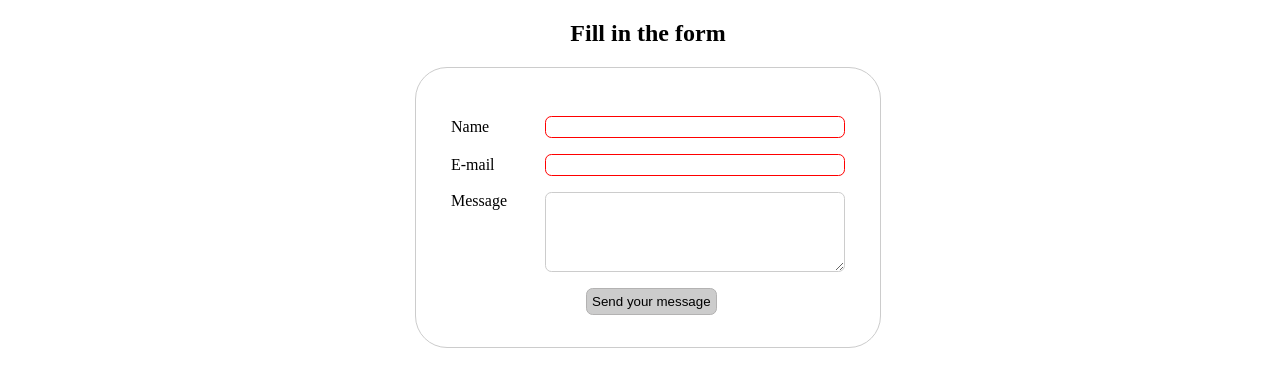
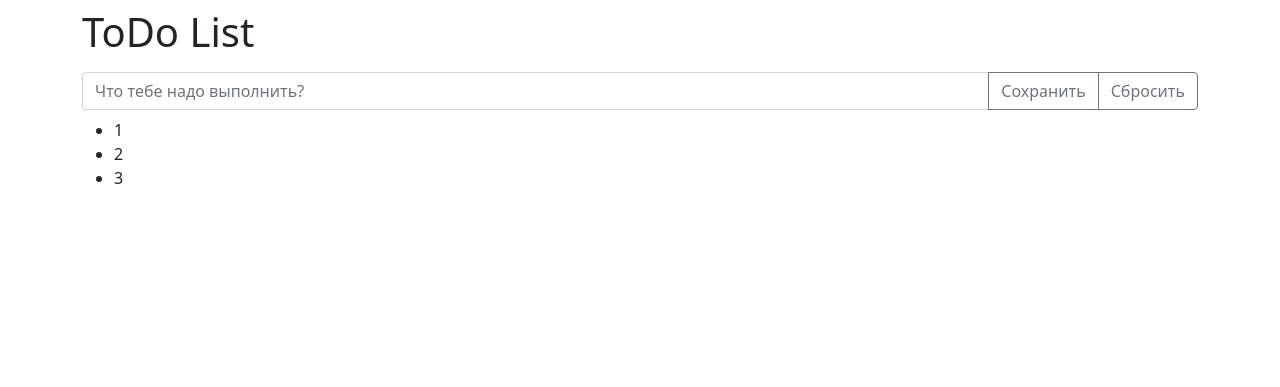
Before and after one commit to annufka/drupal, a PHP site: page / in a window 1280 px wide. Shown: the top 387 px of the page. Run offline with PHP 8.4, Linux system fonts and the light colour scheme.

Commit message:
First work with js

```diff
--- a/public/action.php
+++ /dev/null
@@ -1,6 +0,0 @@
-<?php
-$name = $_POST['user_name'];
-$mail = $_POST['user_mail'];
-$msg = $_POST['user_message'];
-
-echo "Hello $name";
--- /dev/null
+++ b/public/index.html
@@ -0,0 +1,41 @@
+<!DOCTYPE html>
+<html lang="en">
+
+<head>
+  <meta charset="UTF-8">
+  <meta http-equiv="X-UA-Compatible" content="IE=edge">
+  <meta name="viewport" content="width=device-width, initial-scale=1.0">
+  <title>Form</title>
+  <link rel="stylesheet" href="style/style.css">
+  <link href="https://cdn.jsdelivr.net/npm/bootstrap@5.0.2/dist/css/bootstrap.min.css" rel="stylesheet" integrity="sha384-EVSTQN3/azprG1Anm3QDgpJLIm9Nao0Yz1ztcQTwFspd3yD65VohhpuuCOmLASjC" crossorigin="anonymous">
+</head>
+
+<body>
+
+  <div class="container">
+
+    <h1 class="py-2">ToDo List</h1>
+
+    <div class="input-group">
+      <input id="user-input" type="text" class="form-control" placeholder="Что тебе надо выполнить?">
+      <input id="btn-submit" class="btn btn-outline-secondary" type="submit" value="Сохранить">
+      <input id="btn-reset" class="btn btn-outline-secondary" type="reset" value="Сбросить">
+    </div>
+
+    <div class="list-to-do py-2">
+      <ul>
+        <li>1</li>
+        <li>2</li>
+        <li>3</li>
+      </ul>
+    </div>
+  </div>
+
+  <script src="https://cdn.jsdelivr.net/npm/bootstrap@5.0.2/dist/js/bootstrap.bundle.min.js" integrity="sha384-MrcW6ZMFYlzcLA8Nl+NtUVF0sA7MsXsP1UyJoMp4YLEuNSfAP+JcXn/tWtIaxVXM" crossorigin="anonymous"></script>
+  <script src="js/main.js"></script>
+
+</body>
+
+</html>
+</body>
+</html>
--- a/public/index.php
+++ /dev/null
@@ -1,51 +0,0 @@
-<!DOCTYPE html>
-<html lang="en">
-
-<head>
-  <meta charset="UTF-8">
-  <meta http-equiv="X-UA-Compatible" content="IE=edge">
-  <meta name="viewport" content="width=device-width, initial-scale=1.0">
-  <title>Form</title>
-  <link rel="stylesheet" href="style/style.css">
-</head>
-
-<body>
-  <div class="form">
-    <h2>
-      Fill in the form
-    </h2>
-
-    <form action="action.php" method="post">
-
-      <p>
-        <label for="name">Name</label>
-        <input type="text" id="name" name="user_name" required pattern="[A-Za-zА-Яа-яЁё]{3,}">
-      </p>
-      <p>
-        <label for="mail">E-mail</label>
-        <input type="email" id="mail" name="user_mail" required pattern="[a-z0-9._%+-]+@[a-z0-9.-]+\.[a-z]{2,4}$">
-      </p>
-      <p>
-        <label for="msg">Message</label>
-        <textarea id="msg" name="user_message"></textarea>
-      </p>
-
-      <button type="submit">Send your message</button>
-
-    </form>
-</body>
-</body>
-
-</html>
-</div>
-</body>
-
-</html>
-</body>
-
-</html>
-</form>
-</div>
-</body>
-
-</html>
--- /dev/null
+++ b/public/js/main.js
@@ -0,0 +1,29 @@
+"use strict";
+
+window.onload = function () {
+    const saveButton = document.getElementById("btn-submit");
+    // const clearButton = document.getElementById("btn-reset");
+
+    let listToDo = [];
+
+    if (saveButton) { saveButton.addEventListener("click", addItemToList) };
+}
+
+function addItemToList() {
+    let user_input = document.getElementById("user-input");
+    console.log(user_input.value);
+}
+
+// function resetItemToList(){
+
+// }
+
+// if (clearButton){clearButton.addEventListener( "click" , resetItemToList)};
+
+// let item = prompt();
+
+// if (item){
+//     listToDo.push(item);
+// }
+
+// console.log(listToDo);
--- a/public/style/style.css
+++ b/public/style/style.css
@@ -1,80 +1,3 @@
 body {
   width: 100%;
 }
-
-.form {
-  text-align: center;
-}
-
-form {
-  /* Расположим форму по центру страницы */
-  margin: 0 auto;
-  width: 400px;
-  /* Определим контур формы */
-  padding: 2em;
-  border: 1px solid #CCC;
-  border-radius: 2em;
-}
-
-form p {
-  margin-top: 1em;
-}
-
-label {
-  display: inline-block;
-  width: 90px;
-  text-align: left;
-}
-
-input,
-textarea {
-  /* Убедимся, что все поля имеют одинаковые настройки шрифта
-     По умолчанию в textarea используется моноширинный шрифт */
-  font: 1em sans-serif;
-
-  /* Определим размер полей */
-  width: 300px;
-  box-sizing: border-box;
-
-  /* Стилизуем границы полей */
-  border: 1px solid #CCC;
-  border-radius: 0.4em;
-}
-
-input:focus,
-textarea:focus {
-  /* Дополнительная подсветка для элементов в фокусе */
-  border-color: #000;
-}
-
-textarea {
-  /* Выравним многострочные текстовые поля с их текстами-подсказками */
-  vertical-align: top;
-  /* Предоставим пространство для ввода текста */
-  height: 5em;
-}
-
-input:invalid,
-textarea:invalid {
-  border: 1px solid red;
-}
-
-input:valid,
-textarea:invalid {
-  border: 1px solid #CCC;
-}
-
-button {
-  /* Этот дополнительный внешний отступ примерно равен расстоянию
-     между текстами-подсказками и текстовыми полями */
-  margin-left: .5em;
-  background-color: #CCC;
-  border-radius: .5em;
-  padding: 5px;
-  border: 1px solid rgb(179, 178, 178);
-}
-
-button:hover {
-  background-color: rgb(51, 51, 51);
-  color: #fff;
-}
```
